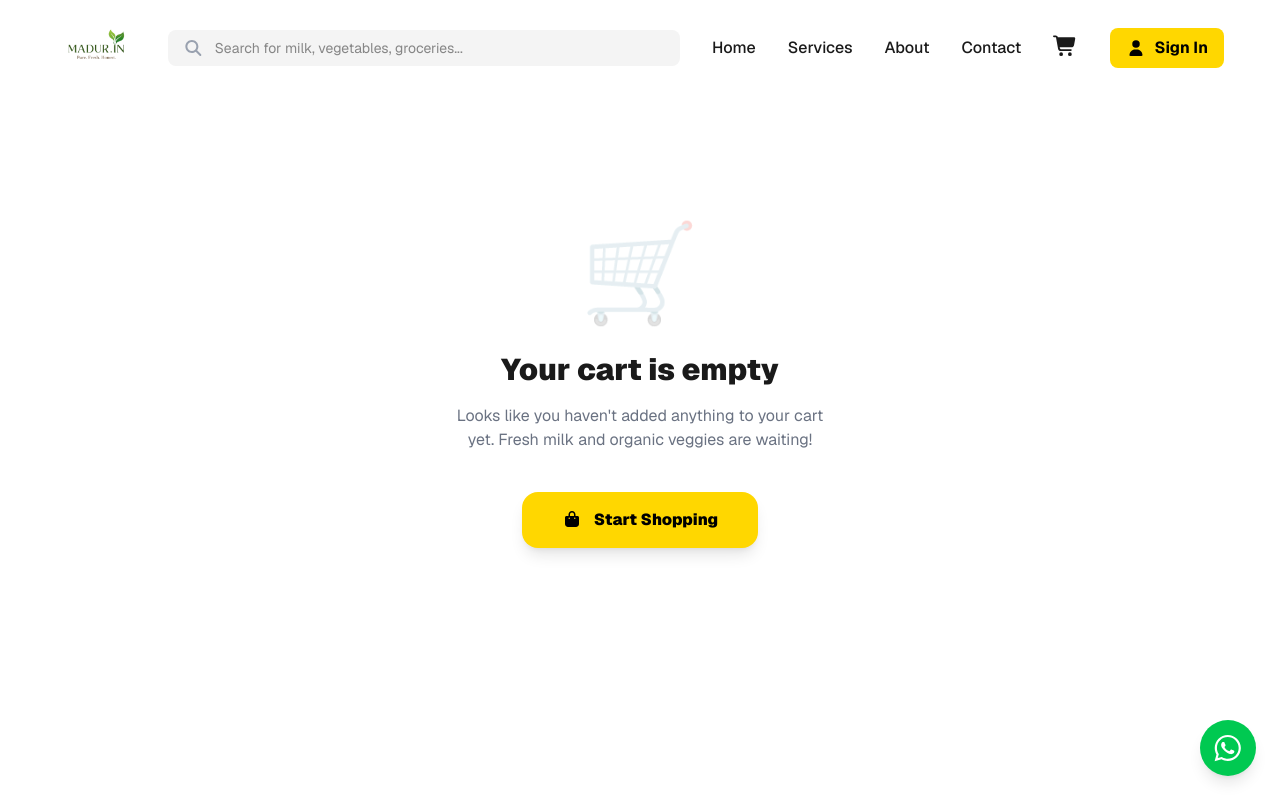
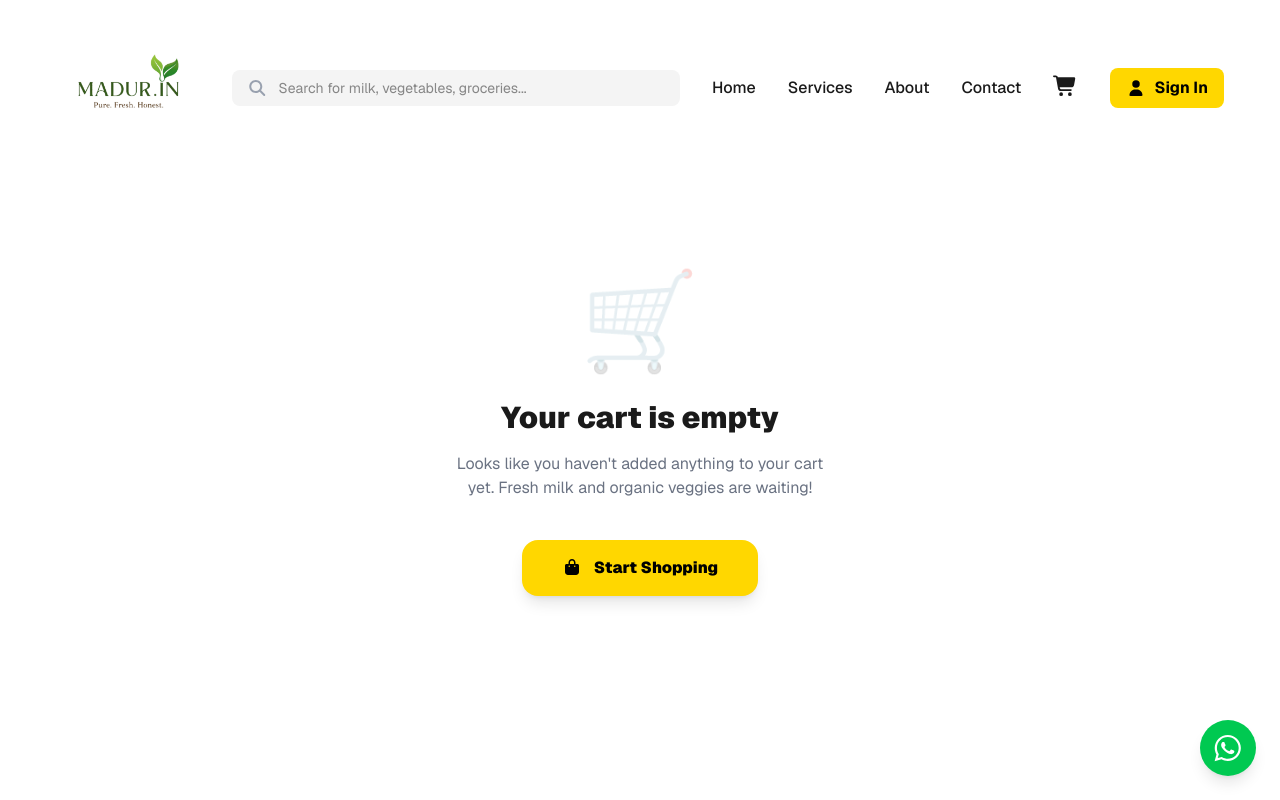
Before and after one commit to Gourav-boga/Madur.in-, a Next.js app: page /cart in a window 1280 px wide. Shown: the top 800 px of the page. Built offline with nearby package versions, Linux system fonts and the light colour scheme.

Commit message:
Revert header size reduction and restore original page paddings

```diff
--- a/src/app/about/page.tsx
+++ b/src/app/about/page.tsx
@@ -10,7 +10,7 @@ export default function AboutPage() {
   return (
     <div className="pb-20">
       {/* Hero Section */}
-      <section className="bg-secondary/10 pt-20 pb-20 overflow-hidden">
+      <section className="bg-secondary/10 pt-32 pb-20 overflow-hidden">
         <div className="container flex flex-col lg:flex-row items-center gap-16">
           <div className="flex-1">
             <h1 className="text-4xl md:text-6xl font-black mb-8 leading-tight">
--- a/src/app/cart/page.tsx
+++ b/src/app/cart/page.tsx
@@ -11,7 +11,7 @@ export default function CartPage() {
 
   if (cart.length === 0) {
     return (
-      <div className="container pt-20 pb-24 flex flex-col items-center justify-center text-center">
+      <div className="container pt-32 pb-24 flex flex-col items-center justify-center text-center">
         <div className="text-8xl mb-8 opacity-20">🛒</div>
         <h2 className="text-3xl font-black mb-4">Your cart is empty</h2>
         <p className="text-gray-500 mb-10 max-w-sm">Looks like you haven't added anything to your cart yet. Fresh milk and organic veggies are waiting!</p>
@@ -27,7 +27,7 @@ export default function CartPage() {
   }
 
   return (
-    <div className="pb-24 pt-20">
+    <div className="pb-24 pt-32">
       <div className="container">
         <div className="flex items-center gap-4 mb-10">
           <Link href="/" className="w-10 h-10 rounded-full border border-gray-200 flex items-center justify-center hover:bg-accent transition-colors">
--- a/src/app/contact/page.tsx
+++ b/src/app/contact/page.tsx
@@ -29,7 +29,7 @@ export default function ContactPage() {
   return (
     <div className="pb-20">
       {/* Header */}
-      <section className="bg-secondary text-secondary-foreground pt-20 pb-20 text-center">
+      <section className="bg-secondary text-secondary-foreground pt-32 pb-20 text-center">
         <div className="container">
           <h1 className="text-4xl md:text-5xl font-black mb-6">Get In Touch</h1>
           <p className="text-lg opacity-90 max-w-2xl mx-auto">
--- a/src/app/page.tsx
+++ b/src/app/page.tsx
@@ -25,7 +25,7 @@ export default function Home() {
   };
 
   return (
-    <div className="flex flex-col gap-16 pb-20 pt-12">
+    <div className="flex flex-col gap-16 pb-20 pt-20">
       <Hero />
 
       {/* Categories Grid */}
--- a/src/app/services/page.tsx
+++ b/src/app/services/page.tsx
@@ -12,7 +12,7 @@ export default function ServicesPage() {
   return (
     <div className="pb-20">
       {/* Header */}
-      <section className="bg-primary pt-20 pb-24 text-center">
+      <section className="bg-primary pt-32 pb-24 text-center">
         <div className="container">
           <h1 className="text-4xl md:text-5xl font-black mb-6">Our Services & Products</h1>
           <p className="text-lg opacity-90 max-w-2xl mx-auto">
--- a/src/components/layout/Navbar.tsx
+++ b/src/components/layout/Navbar.tsx
@@ -35,7 +35,7 @@ export default function Navbar() {
   return (
     <nav
       className={`fixed top-0 left-0 right-0 z-50 transition-all duration-300 ${
-        isScrolled ? "bg-white shadow-md py-1" : "bg-transparent py-2"
+        isScrolled ? "bg-white shadow-md py-2" : "bg-transparent py-4"
       }`}
     >
       <div className="container flex items-center justify-between">
@@ -46,7 +46,7 @@ export default function Navbar() {
             alt="MADUR.IN Logo"
             width={400}
             height={120}
-            className="h-16 md:h-20 w-auto object-contain"
+            className="h-28 md:h-36 w-auto object-contain"
             priority
           />
         </Link>
```
